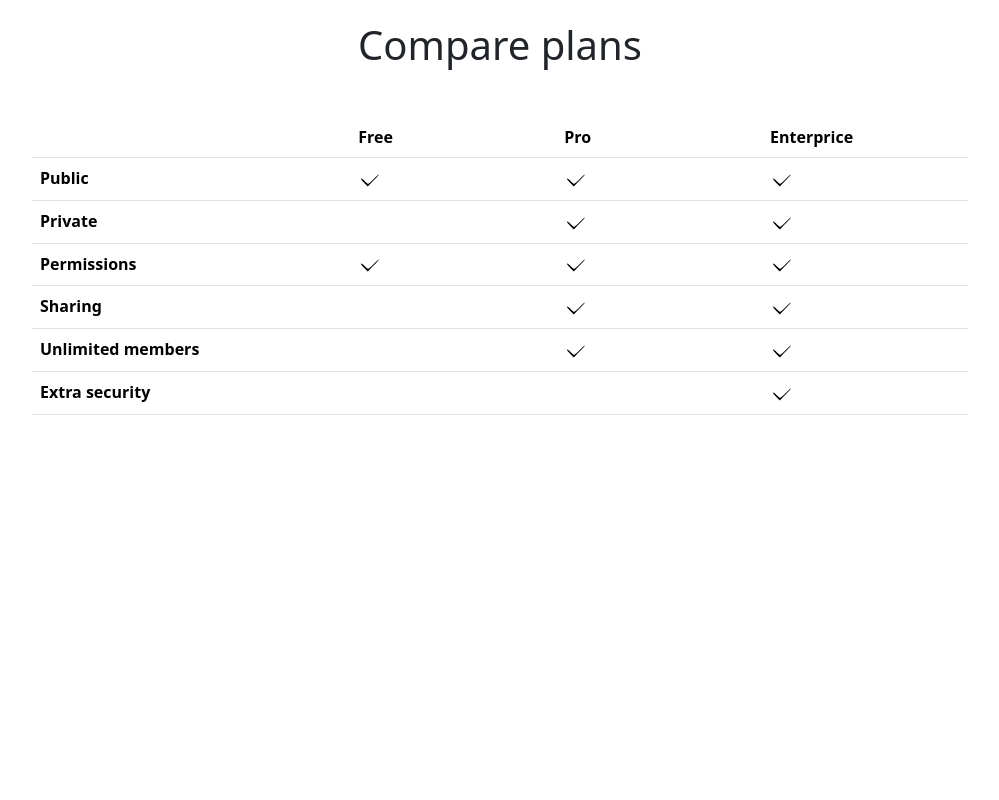
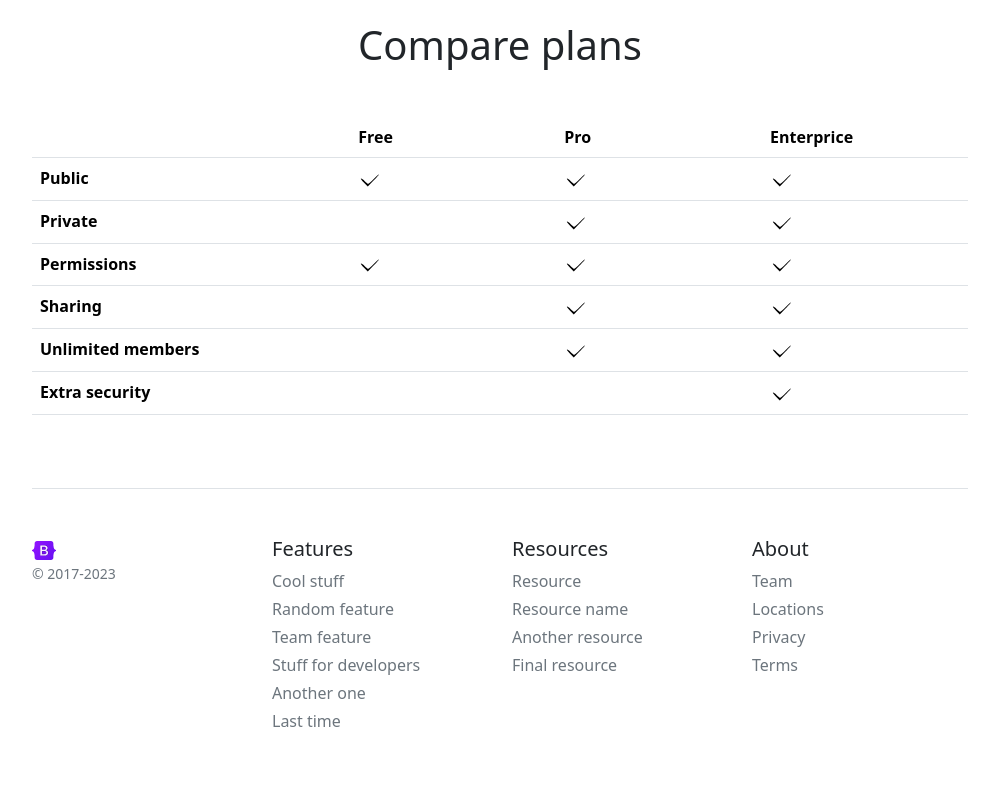
Before and after one commit to AlenaMolchanova/home-work4, a plain HTML site: page index.html in a window 1280 px wide. Shown: the part 647-1447 px from the top of the page, without its empty margins (140-1139 px from the left). Before the commit the page ends 1103 px from the top, so only its background shows below. Drawn offline with nearby package versions, Linux system fonts and the light colour scheme.

Commit message:
code for all sections of the site

```diff
--- a/index.html
+++ b/index.html
@@ -139,6 +139,44 @@
                 </table>
             </div>
         </main>
+        <footer class="my-5 py-5 border-top">
+            <div class="row row-cols-4">
+                <div>
+                   <img src="image/bootstrap-logo.svg" width="24" height="19">
+                   <br>
+                   <small class="text-secondary">© 2017-2023</small>
+                </div>
+                <div>
+                    <h5>Features</h5>
+                    <ul class="text-secondary list-unstyled">
+                        <li class="mb-1"> <a class="link-body-emphasis text-secondary text-decoration-none" href="#">Cool stuff</a></li>
+                        <li class="mb-1"> <a class="link-body-emphasis text-secondary text-decoration-none" href="#">Random feature</a></li>
+                        <li class="mb-1"> <a class="link-body-emphasis text-secondary text-decoration-none" href="#">Team feature</a></li>
+                        <li class="mb-1"> <a class="link-body-emphasis text-secondary text-decoration-none" href="#">Stuff for developers</a></li>
+                        <li class="mb-1"> <a class="link-body-emphasis text-secondary text-decoration-none" href="#">Another one</a></li>
+                        <li class="mb-1"> <a class="link-body-emphasis text-secondary text-decoration-none" href="#">Last time</a></li>
+                    </ul>
+                </div>
+                <div>
+                    <h5>Resources</h5>
+                    <ul class="text-secondary list-unstyled">
+                        <li class="mb-1"> <a class="link-body-emphasis text-secondary text-decoration-none" href="#"></a>Resource</li>
+                        <li class="mb-1"> <a class="link-body-emphasis text-secondary text-decoration-none" href="#"></a>Resource name</li>
+                        <li class="mb-1"> <a class="link-body-emphasis text-secondary text-decoration-none" href="#"></a>Another resource</li>
+                        <li class="mb-1"> <a class="link-body-emphasis text-secondary text-decoration-none" href="#"></a>Final resource</li>
+                    </ul>
+                </div>
+                <div>
+                    <h5>About</h5>
+                    <ul class="text-secondary list-unstyled">
+                        <li class="mb-1"> <a class="link-body-emphasis text-secondary text-decoration-none" href="#"></a>Team</li>
+                        <li class="mb-1"> <a class="link-body-emphasis text-secondary text-decoration-none" href="#"></a>Locations</li>
+                        <li class="mb-1"> <a class="link-body-emphasis text-secondary text-decoration-none" href="#"></a>Privacy</li>
+                        <li class="mb-1"> <a class="link-body-emphasis text-secondary text-decoration-none" href="#"></a>Terms</li>
+                    </ul>
+                </div>
+            </div>
+        </footer>
     </div>
 </body>
 </html>
```
Also changed, not shown: image/bootstrap-logo.svg (added).
